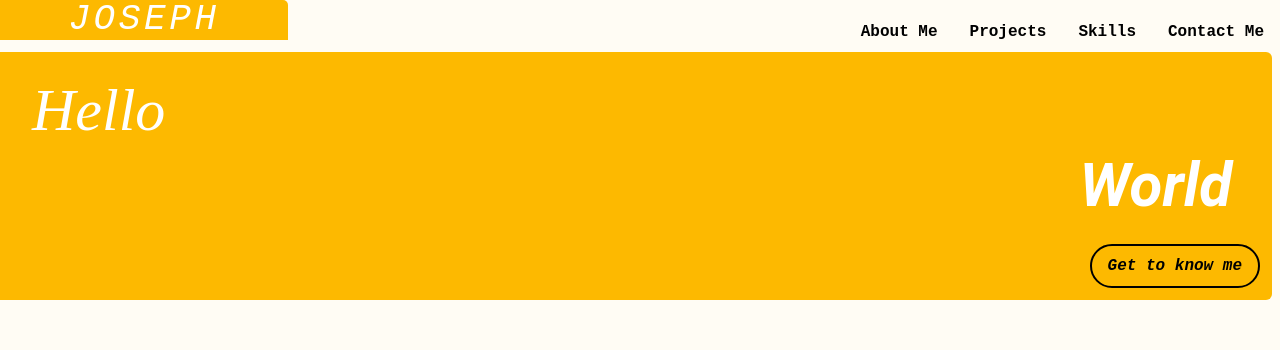
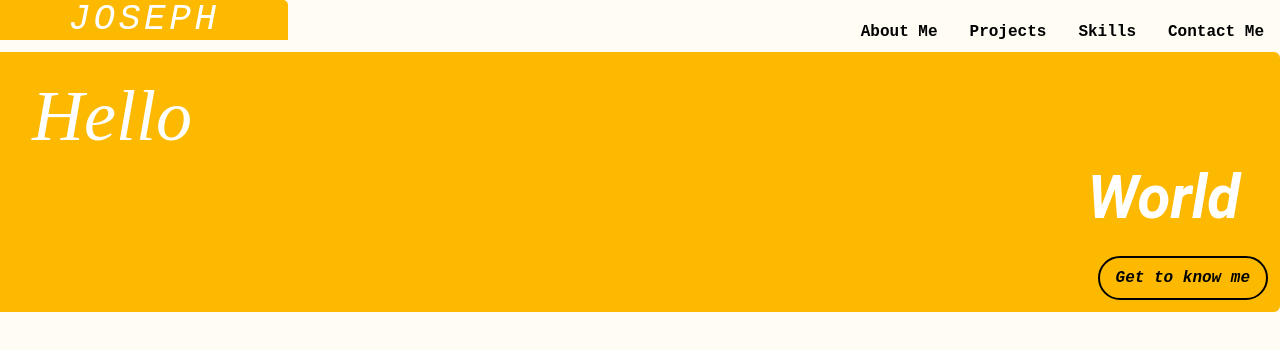
Before and after one commit to programmergeek/landing-page, a Next.js app in the folder landing-page/: page / in a window 1280 px wide. Shown: the top 350 px of the page. Built offline with nearby package versions, Linux system fonts and the light colour scheme.

Commit message:
remove margin around banner and increase font size of 'hello'

```diff
--- a/landing-page/components/HeroBanner.tsx
+++ b/landing-page/components/HeroBanner.tsx
@@ -3,8 +3,8 @@ import { SecondaryButton } from './Buttons'
 
 export const HeroBanner: React.FC = () => {
     return (
-        <div className='bg-folderYellow p-3 rounded-r-md mr-2'>
-            <h1 className='font-playfairDisplay text-6xl italic text-white font-medium pl-5 my-4'>Hello</h1>
+        <div className='bg-folderYellow p-3 rounded-r-md'>
+            <h1 className='font-playfairDisplay text-7xl italic text-white font-medium pl-5 my-4'>Hello</h1>
             <h1 className='font-roboto text-6xl italic text-white font-bold text-right pr-7'>World</h1>
             <span className="flex justify-end mt-7">
                 <SecondaryButton>Get to know me</SecondaryButton>
```
